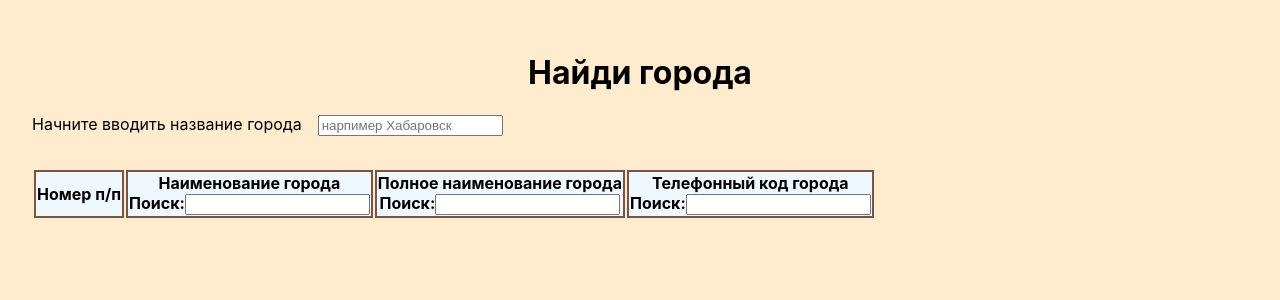
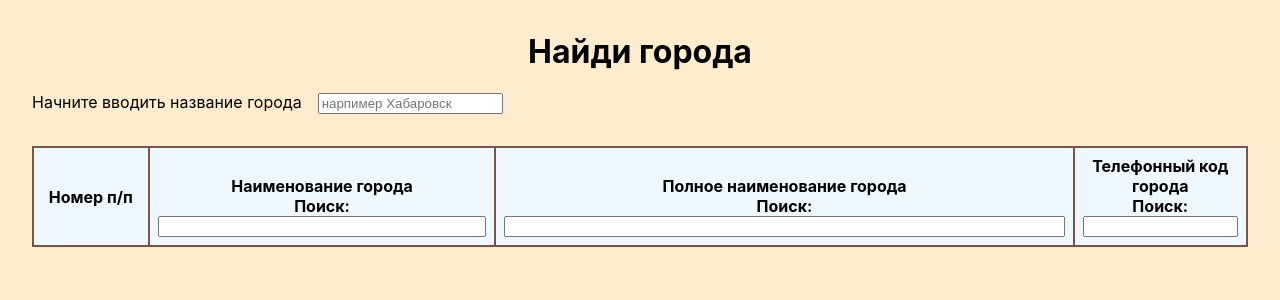
Before and after one commit to LLStudent83/city_search, a React (Create React App) app: page / in a window 1280 px wide. Shown: the top 300 px of the page. Built offline with nearby package versions, Linux system fonts and the light colour scheme.

Commit message:
feat: добавил стили

```diff
--- a/src/components/app/app.scss
+++ b/src/components/app/app.scss
@@ -1,9 +1,13 @@
+* {
+    box-sizing: border-box;
+}
+
 :root {
     background-color: #ffebcd;
 }
 
 .container {
-    padding: 2em 2em 0 2em;
+    margin: 2em 2em 0 2em;
 }
 
 .wrat_tytle {
@@ -16,4 +20,10 @@
 
 .input_blok {
     margin-bottom: 2em;
+    position: relative;
 }
+
+.filter_input {
+    display: block;
+    width: 100%;
+}
--- a/src/components/columnFilter/ColumnFilter.js
+++ b/src/components/columnFilter/ColumnFilter.js
@@ -17,7 +17,7 @@ export default function ColumnFilter({ column }) {
 
 ColumnFilter.propTypes = {
   column: PropTypes.shape({
-    filterValue: PropTypes.string.isRequired,
+    filterValue: PropTypes.string,
     setFilter: PropTypes.func.isRequired,
   }).isRequired,
 };
--- a/src/components/sitiesList/sitiesList.scss
+++ b/src/components/sitiesList/sitiesList.scss
@@ -0,0 +1,15 @@
+.sitiesList {
+    position: absolute;
+    margin: 1em auto;
+    //  left: 0;
+    //  right: 0;
+  top: 0; left: 0; bottom: 0; right: 0;
+}
+
+.sitiesList ul {
+    margin: 1rem auto;
+    padding: 0;
+   max-width: 365px;
+   max-height: 300px;
+   overflow-y: scroll;
+}
--- a/src/components/sityItem/SityItem.js
+++ b/src/components/sityItem/SityItem.js
@@ -1,6 +1,7 @@
 import React from 'react';
 import { useDispatch } from 'react-redux';
 import PropTypes from 'prop-types';
+import './sityItem.scss';
 
 import addSityInTableSitiesThunkCreator from '../../thunks/addSityInTableSitiesThunk';
 
--- a/src/components/sityItem/sityItem.scss
+++ b/src/components/sityItem/sityItem.scss
@@ -0,0 +1,8 @@
+.sityItem {
+    list-style-type: none;
+}
+
+.sityItem button {
+   width: 100%;
+
+}
--- a/src/components/table/table.scss
+++ b/src/components/table/table.scss
@@ -1,10 +1,45 @@
+table {
+    table-layout: fixed;
+    width: 100%;
+    border-collapse: collapse;
+    min-width: 840px;
+    border: solid 2px #795548;
+
+  }
+
+ tbody tr:nth-child(even) td{
+    background-color: #bdae96;
+  }
+
+  thead th:nth-child(1) {
+    width: 10%;
+  }
+
+  thead th:nth-child(2) {
+    width: 30%;
+  }
+
+  thead th:nth-child(3) {
+    width: 50%;
+  }
+
+  thead th:nth-child(4) {
+    width: 15%;
+  }
+
+td:first-child,
+td:last-child {
+    text-align: center;
+}
 
 .th {
     border: solid 2px #795548;
     background: aliceblue;
     color: black;
     font-weight: bold;
-  }
+    padding: 0.5em;
+    vertical-align: bottom;
+}
 
 .tb {
     padding: 10px;
@@ -12,6 +47,10 @@
     background: papayawhip;
 }
 
+th:first-child {
+    vertical-align: middle;
+}
+
 .column_filter {
-    margin-bottom: 0;
+    // margin-bottom: 0;
 }
--- a/src/thunks/fetchSitiesThunk.js
+++ b/src/thunks/fetchSitiesThunk.js
@@ -17,14 +17,14 @@ export default function fetchSitiesThunkCreator(searchQuery) {
     try {
       // fetch(`http://geohelper.info/api/v1/cities?apiKey=KIyrDT5b5883Ys48bDljeWMPqty6kkHF&locale%5Blang%5D=ru&filter%5BcountryIso%5D=RU&filter%5BnameStrictLanguage%5D=ru&filter%5Bname%5D=${searchQuery}`)
       // fetch(`https://nominatim.openstreetmap.org/search?format=json&city=${searchQuery}&country=россия&limit=50`)
-      fetch(`https://htmlweb.ru/geo/api.php?json&city_name=${searchQuery}&api_key=c1eff0ca350c858eae35441799626a4e`)
-        .then((response) => response.json())
-        .then((cities) => {
-          const madCities = getModifiedArrayOfCities(cities, 'id', 'full_name');
-          dispatch(setField({ cities, loading: false, citiesList: madCities }));
-        });
-      // const madCities = getModifiedArrayOfCities(cities, 'id', 'full_name');// cities,
-      // dispatch(setField({cities, loading: false, citiesList: madCities })); // cities,
+      // fetch(`https://htmlweb.ru/geo/api.php?json&city_name=${searchQuery}&api_key=c1eff0ca350c858eae35441799626a4e`)
+      //   .then((response) => response.json())
+      //   .then((cities) => {
+      //     const madCities = getModifiedArrayOfCities(cities, 'id', 'full_name');
+      //     dispatch(setField({ cities, loading: false, citiesList: madCities }));
+      //   });
+      const madCities = getModifiedArrayOfCities(cities, 'id', 'full_name');// cities,
+      dispatch(setField({ cities, loading: false, citiesList: madCities })); // cities,
     } catch (err) {
       // eslint-disable-next-line no-console
       console.error(err);
@@ -32,37 +32,67 @@ export default function fetchSitiesThunkCreator(searchQuery) {
   };
 }
 
-// const cities = {
-//   0: {
-//     id: 1916, name: 'Богданович', full_name: 'Богданово (Кировская область, Уржумский)', area: 55, telcod: 34376, latitude: 56.7803,
-//   },
-//   1: {
-//     id: 71361, name: 'Богдановка', full_name: 'Богданово (Кировская область, Уржумский)', area: 8045, telcod: '', latitude: 41.2644,
-//   },
-//   2: {
-//     id: 104723, name: 'Богданово', full_name: 'Богданово (Кировская область, Уржумский)', area: 6, telcod: '', latitude: 57.9086,
-//   },
-//   3: {
-//     id: 104772, name: 'Богданово', full_name: 'Богданово (Кировская область, Уржумский)', area: 1, telcod: '', latitude: 56.0739,
-//   },
-//   4: {
-//     id: 104773, name: 'Богданово', full_name: 'Богданово (Кировская область, Уржумский)', area: 27, telcod: '', latitude: 57.0662,
-//   },
-//   5: {
-//     id: 104774, name: 'Богданово', full_name: 'Богданово (Кировская область, Уржумский)', area: 59, telcod: '', latitude: 52.231,
-//   },
-//   6: {
-//     id: 104775, name: 'Богданово', full_name: 'Богданово (Кировская область, Уржумский)', area: 15, telcod: '', latitude: 51.939,
-//   },
-//   7: {
-//     id: 104776, name: 'Богданово', full_name: 'Богданово (Кировская область, Уржумский)', area: 50, telcod: '', latitude: 54.5197,
-//   },
-//   8: {
-//     id: 104777, name: 'Богданово', full_name: 'Богданово (Кировская область, Уржумский)', area: 57, telcod: '', latitude: 54.2299,
-//   },
-//   9: {
-//     id: 105743, name: 'Богдановский', full_name: 'Богданово (Кировская область, Уржумский)', area: 6, telcod: '', latitude: 61.4581,
-//   },
-//   balans: 0,
-//   limit: 13,
-// };
+const cities = {
+  0: {
+    id: 1916, name: 'Богданович', full_name: 'Богданово (Кировская область, Уржумский)', area: 55, telcod: 34376, latitude: 56.7803,
+  },
+  1: {
+    id: 71361, name: 'Богдановка', full_name: 'Богданово (Кировская область, Уржумский кпвукпвапвп)', area: 8045, telcod: '', latitude: 41.2644,
+  },
+  2: {
+    id: 104723, name: 'Богданово', full_name: 'Богданово (Кировская , Уржумский)', area: 6, telcod: '', latitude: 57.9086,
+  },
+  3: {
+    id: 104772, name: 'Богданово', full_name: 'Богданово (, Уржумский)', area: 1, telcod: '', latitude: 56.0739,
+  },
+  4: {
+    id: 104773, name: 'Богданово', full_name: 'Богданово (Кировская область, Уржумский)', area: 27, telcod: '', latitude: 57.0662,
+  },
+  5: {
+    id: 104774, name: 'Богданово', full_name: 'Богданово (Кировская область, Уржумский)', area: 59, telcod: '', latitude: 52.231,
+  },
+  6: {
+    id: 104775, name: 'Богданово', full_name: 'Богданово (Кировская область, Уржумский)', area: 15, telcod: '', latitude: 51.939,
+  },
+  7: {
+    id: 104776, name: 'Богданово', full_name: 'Богданово (Кировская область, Уржумский)', area: 50, telcod: '', latitude: 54.5197,
+  },
+  8: {
+    id: 104777, name: 'Богданово', full_name: 'Богданово (Кировская область, Уржумский)', area: 57, telcod: '', latitude: 54.2299,
+  },
+  9: {
+    id: 105743, name: 'Богдановский', full_name: 'Богданово (Кировская область, Уржумский)', area: 6, telcod: '', latitude: 61.4581,
+  },
+  10: {
+    id: 1916, name: 'Богданович', full_name: 'Богданово (Кировская область, Уржумский)', area: 55, telcod: 34376, latitude: 56.7803,
+  },
+  11: {
+    id: 71361, name: 'Богдановка', full_name: 'Богданово (Кировская область, Уржумский кпвукпвапвп)', area: 8045, telcod: '', latitude: 41.2644,
+  },
+  12: {
+    id: 104723, name: 'Богданово', full_name: 'Богданово (Кировская , Уржумский)', area: 6, telcod: '', latitude: 57.9086,
+  },
+  13: {
+    id: 104772, name: 'Богданово', full_name: 'Богданово (, Уржумский)', area: 1, telcod: '', latitude: 56.0739,
+  },
+  14: {
+    id: 104773, name: 'Богданово', full_name: 'Богданово (Кировская область, Уржумский)', area: 27, telcod: '', latitude: 57.0662,
+  },
+  15: {
+    id: 104774, name: 'Богданово', full_name: 'Богданово (Кировская область, Уржумский)', area: 59, telcod: '', latitude: 52.231,
+  },
+  16: {
+    id: 104775, name: 'Богданово', full_name: 'Богданово (Кировская область, Уржумский)', area: 15, telcod: '', latitude: 51.939,
+  },
+  17: {
+    id: 104776, name: 'Богданово', full_name: 'Богданово (Кировская область, Уржумский)', area: 50, telcod: '', latitude: 54.5197,
+  },
+  18: {
+    id: 104777, name: 'Богданово', full_name: 'Богданово (Кировская область, Уржумский)', area: 57, telcod: '', latitude: 54.2299,
+  },
+  19: {
+    id: 105743, name: 'Богдановский', full_name: 'Богданово (Кировская область, Уржумский)', area: 6, telcod: '', latitude: 61.4581,
+  },
+  balans: 0,
+  limit: 13,
+};
```
Also changed, not shown: src/components/table/Table.js (+0 -7 lines).
